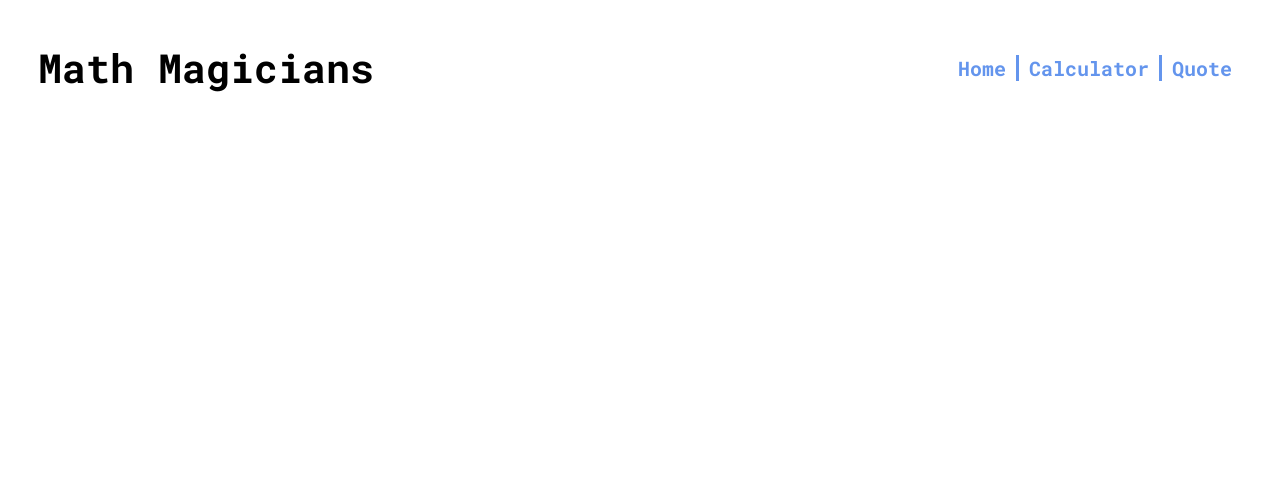
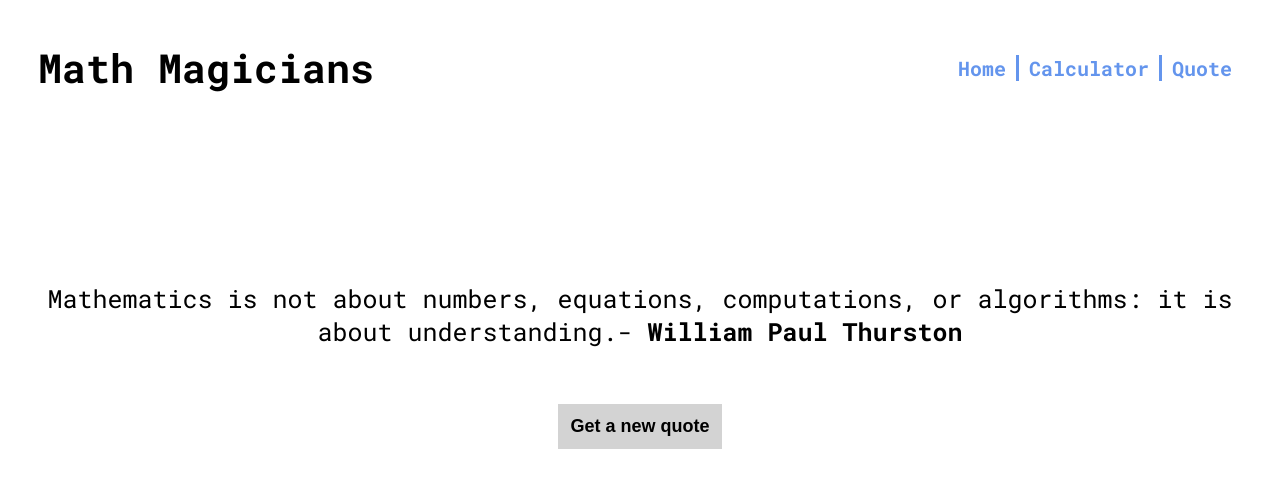
Before and after one commit to kensteph/math-magicians, a React (Create React App) app: page /quote in a window 1280 px wide. Shown: the top 488 px of the page. Built offline with nearby package versions, Linux system fonts and the light colour scheme.

Commit message:
Create the Quote page.

```diff
--- a/src/App.js
+++ b/src/App.js
@@ -2,6 +2,7 @@ import { Route, Routes } from 'react-router-dom';
 import Navbar from './components/Navbar/Navbar';
 import CalculatorPage from './pages/CalculatorPage/CalculatorPage';
 import Home from './pages/Home/Home';
+import Quote from './pages/Quote/Quote';
 
 function App() {
   return (
@@ -10,6 +11,7 @@ function App() {
       <Routes>
         <Route path="/" element={<Home />} />
         <Route path="/calculator" element={<CalculatorPage />} />
+        <Route path="/quote" element={<Quote />} />
       </Routes>
     </div>
   );
--- /dev/null
+++ b/src/logic/quotes.js
@@ -0,0 +1,109 @@
+const mathQuotes = [
+  {
+    quote: 'Pure mathematics is, in its way, the poetry of logical ideas.',
+    author: 'Albert Einstein',
+  },
+  {
+    quote:
+      "In mathematics, you don't understand things. You just get used to them.",
+    author: 'John von Neumann',
+  },
+  {
+    quote: 'Mathematics is the language in which God has written the universe.',
+    author: 'Galileo Galilei',
+  },
+  {
+    quote: 'Mathematics is the music of reason.',
+    author: 'James Joseph Sylvester',
+  },
+  {
+    quote:
+      'Mathematics is the queen of sciences and arithmetic is the queen of mathematics.',
+    author: 'Carl Friedrich Gauss',
+  },
+  {
+    quote:
+      'God exists since mathematics is consistent, and the Devil exists since we cannot prove it.',
+    author: 'Andre Weil',
+  },
+  {
+    quote:
+      'The essence of mathematics is not to make simple things complicated, but to make complicated things simple.',
+    author: 'S. Gudder',
+  },
+  {
+    quote:
+      'Mathematics is the most beautiful and most powerful creation of the human spirit.',
+    author: 'Stefan Banach',
+  },
+  {
+    quote:
+      'Mathematics is the art of giving the same name to different things.',
+    author: 'J. H. Poincare',
+  },
+  {
+    quote:
+      'In mathematics, the art of asking questions is more valuable than solving problems.',
+    author: 'Georg Cantor',
+  },
+  {
+    quote:
+      'Mathematics is not about numbers, equations, computations, or algorithms: it is about understanding.',
+    author: 'William Paul Thurston',
+  },
+  {
+    quote:
+      'The study of mathematics, like the Nile, begins in minuteness but ends in magnificence.',
+    author: 'Charles Caleb Colton',
+  },
+  {
+    quote: 'Mathematics is the door and key to the sciences.',
+    author: 'Roger Bacon',
+  },
+  {
+    quote: 'Pure mathematics is, in its way, the poetry of logical ideas.',
+    author: 'Albert Einstein',
+  },
+  {
+    quote:
+      'The mathematician does not study pure mathematics because it is useful; he studies it because he delights in it and he delights in it because it is beautiful.',
+    author: 'Henri Poincare',
+  },
+  {
+    quote:
+      'Mathematics is the most beautiful and most powerful creation of the human spirit.',
+    author: 'Stefan Banach',
+  },
+  {
+    quote: 'Mathematics is a language that describes the universe.',
+    author: 'Nikola Tesla',
+  },
+  {
+    quote: 'Mathematics is a way to settle in your mind a habit of reasoning.',
+    author: 'Henry Louis Mencken',
+  },
+  {
+    quote:
+      'Mathematics is the tool specially suited for dealing with abstract concepts of any kind and there is no limit to its power in this field.',
+    author: 'Paul Dirac',
+  },
+  {
+    quote:
+      'In mathematics, the art of proposing a question must be held of higher value than solving it.',
+    author: 'Georg Cantor',
+  },
+  {
+    quote:
+      "In mathematics, you don't understand things. You just get used to them.",
+    author: 'John von Neumann',
+  },
+];
+
+const getRandomInt = (min, max) => Math.floor(Math.random() * (max - min + 1)) + min;
+
+const generateQuote = () => {
+  const index = getRandomInt(0, 20);
+  return mathQuotes[index];
+};
+
+export default generateQuote;
--- /dev/null
+++ b/src/pages/Quote/Quote.js
@@ -0,0 +1,31 @@
+import React, { useState } from 'react';
+import styles from './quote.module.css';
+import generateQuote from '../../logic/quotes';
+
+const Quote = () => {
+  const [quote, setQuote] = useState({
+    quote:
+      'Mathematics is not about numbers, equations, computations, or algorithms: it is about understanding.',
+    author: 'William Paul Thurston',
+  });
+
+  const handleClick = () => {
+    setQuote(generateQuote());
+  };
+
+  return (
+    <div className={styles.quote}>
+      <p>
+        {quote.quote}
+        -
+        {' '}
+        <span className={styles.author}>{quote.author}</span>
+      </p>
+      <button type="button" className={styles.quoteBtn} onClick={handleClick}>
+        Get a new quote
+      </button>
+    </div>
+  );
+};
+
+export default Quote;
--- /dev/null
+++ b/src/pages/Quote/quote.module.css
@@ -0,0 +1,21 @@
+.quote {
+  display: flex;
+  flex-direction: column;
+  margin-top: 100px;
+  align-items: center;
+  justify-content: center;
+}
+
+.quote p {
+  text-align: center;
+  font-size: 25px;
+  padding: 30px;
+}
+
+.author {
+  font-weight: 700;
+}
+
+.quoteBtn {
+  padding: 10px;
+}
```
